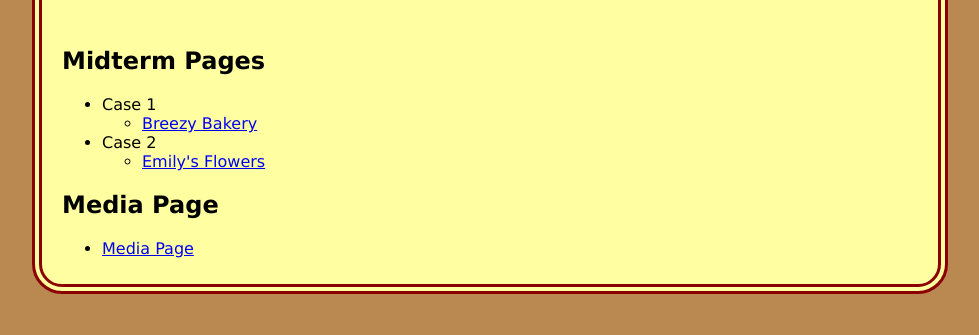
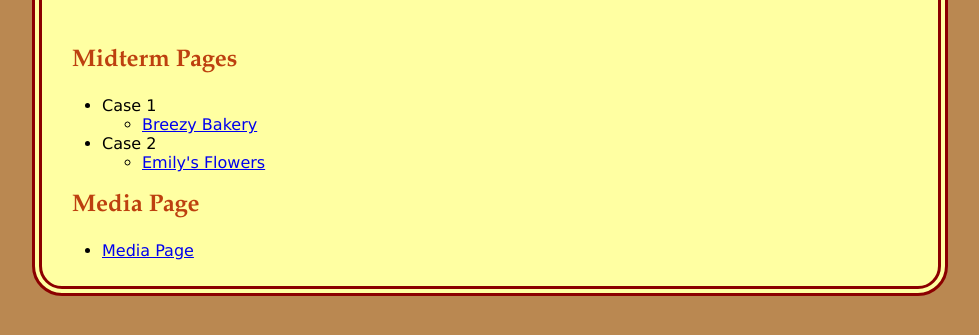
Before and after one commit to breezybunnii/arcwebsite, a plain HTML site: page Projects/project.html in a window 1280 px wide. Shown: the part 209-544 px from the top of the page, without its empty margins (150-1129 px from the left). Drawn offline with Linux system fonts and the light colour scheme.

Commit message:
Enhance article styles with h2 header support
Added styles for h2 headers in articles.

```diff
--- a/Projects/project.css
+++ b/Projects/project.css
@@ -80,6 +80,16 @@ article header h1 {
 	padding: 0px 0px 0px 10px;
 }
 
+article header h2 {
+	color: rgb(189, 64, 15);
+
+	font-family: Baskerville, "Palatino Linotype", Palatino,
+	             "Century Schoolbook", "Times New Roman", serif;
+	font-size: 1.5em;
+	padding: 0px 0px 0px 10px;
+}
+
+
 nav#tutorials ul li {
 	line-height: 1.7em;
 }
```
